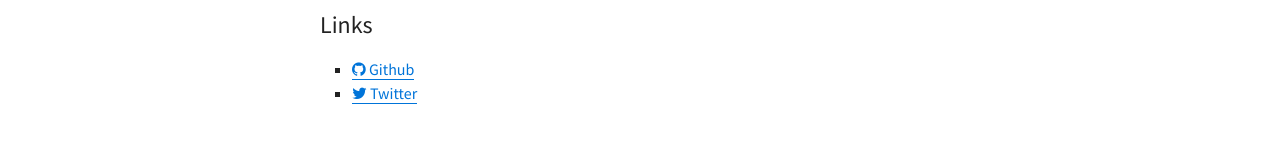
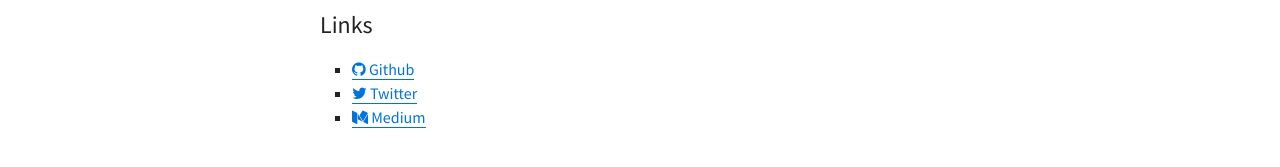
Before and after one commit to heiskr/heiskr.github.io, a Jekyll site: the page built from index.md, in a window 1280 px wide. Shown: the part 367-534 px from the top of the page. Built offline with Jekyll 4.4.1, drawn with Linux system fonts in a browser that asks for light colours; nearby versions of some CDN libraries.

Commit message:
Add Medium link

```diff
--- a/index.md
+++ b/index.md
@@ -21,3 +21,4 @@
 
 - [<i class="fa fa-github"></i> Github](https://github.com/heiskr)
 - [<i class="fa fa-twitter"></i> Twitter](https://twitter.com/heiskr)
+- [<i class="fa fa-medium"></i> Medium](https://medium.com/@heiskr)
```
